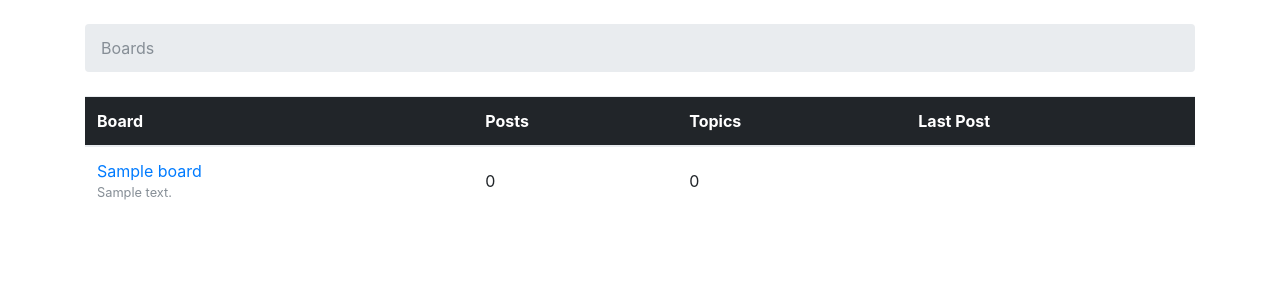
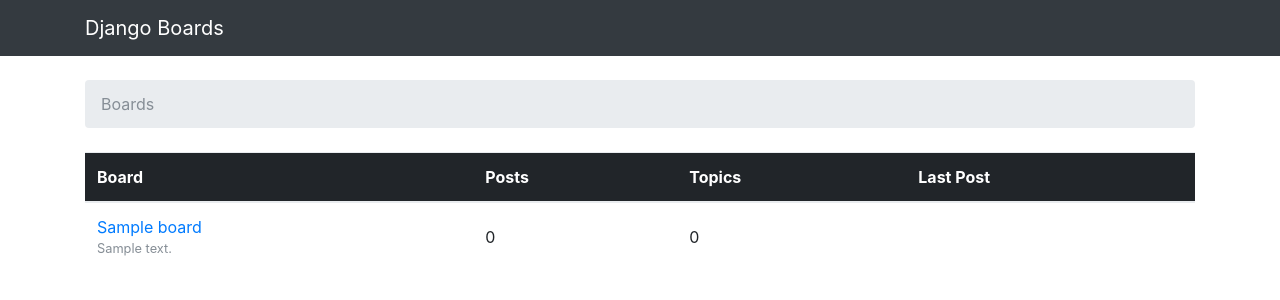
Before and after one commit to gurnitha/django-forum-warga, a Django app: page / in a window 1280 px wide. Shown: the top 300 px of the page. Run offline with Django 3.2, Linux system fonts and the light colour scheme; tables that the repository leaves empty hold one stand-in row (values such as "Sample post"); some libraries are stand-ins or nearby versions.

Commit message:
3.10.31 Adding top bar with a menu

```diff
--- a/templates/base.html
+++ b/templates/base.html
@@ -6,6 +6,11 @@
     <link rel="stylesheet" href="{% static 'css/bootstrap.min.css' %}">
   </head>
   <body>
+    <nav class="navbar navbar-expand-lg navbar-dark bg-dark">
+      <div class="container">
+        <a class="navbar-brand" href="{% url 'home' %}">Django Boards</a>
+      </div>
+    </nav>
     <div class="container">
       <ol class="breadcrumb my-4">
         {% block breadcrumb %}
```
Also changed, not shown: README.md.
